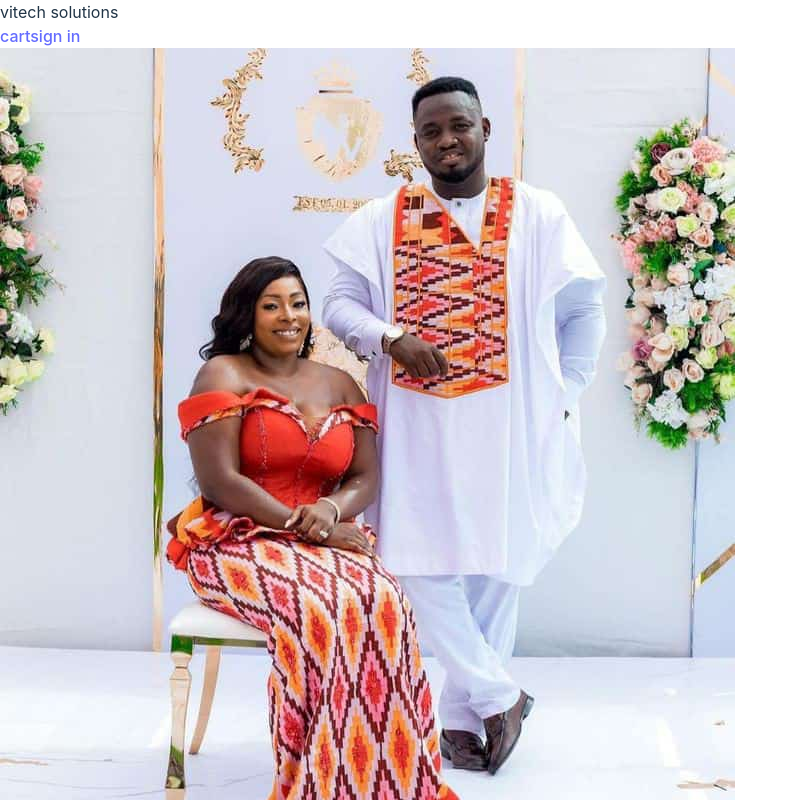
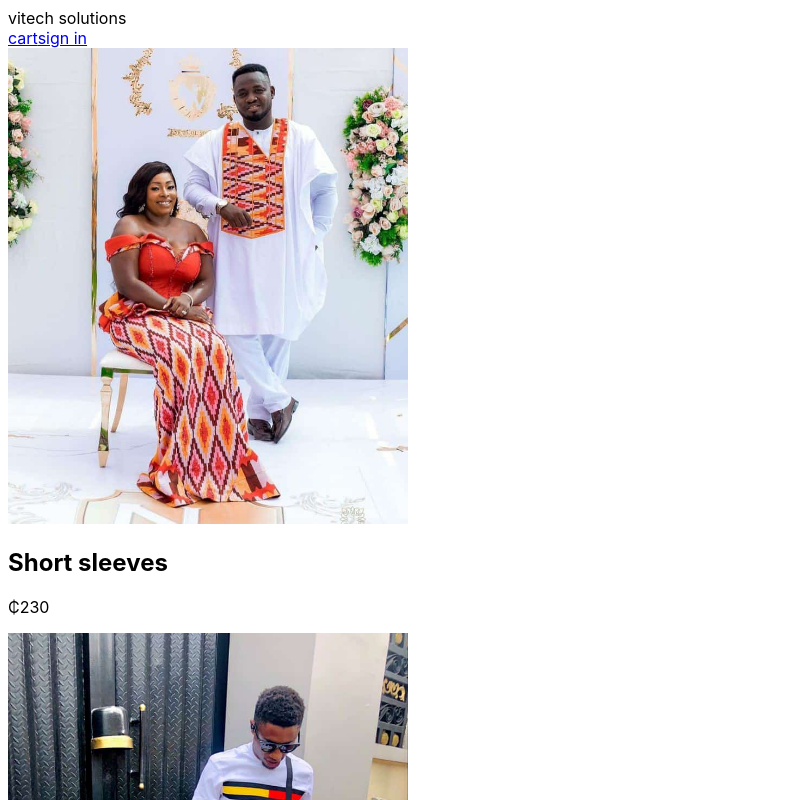
Before and after one commit to owusuvictorjnr/ts-ecomm, a React (Vite) app in the folder frontend/: page / in a window 1280 px wide. Shown: the top 800 px of the page, without its empty margins (0-798 px from the left). Built offline with nearby package versions, Linux system fonts and the light colour scheme.

Commit message:
remove all styled classes  and style product-image

```diff
--- a/frontend/src/index.css
+++ b/frontend/src/index.css
@@ -1,12 +1,5 @@
 :root {
   font-family: Inter, system-ui, Avenir, Helvetica, Arial, sans-serif;
-  line-height: 1.5;
-  font-weight: 400;
-
-  color-scheme: light dark;
-  color: rgba(255, 255, 255, 0.87);
-  background-color: #242424;
-
   font-synthesis: none;
   text-rendering: optimizeLegibility;
   -webkit-font-smoothing: antialiased;
@@ -14,56 +7,7 @@
   -webkit-text-size-adjust: 100%;
 }
 
-a {
-  font-weight: 500;
-  color: #646cff;
-  text-decoration: inherit;
+.product-image {
+  max-width: 400px;
+  width: 100%;
 }
-a:hover {
-  color: #535bf2;
-}
-
-body {
-  margin: 0;
-  display: flex;
-  place-items: center;
-  min-width: 320px;
-  min-height: 100vh;
-}
-
-h1 {
-  font-size: 3.2em;
-  line-height: 1.1;
-}
-
-button {
-  border-radius: 8px;
-  border: 1px solid transparent;
-  padding: 0.6em 1.2em;
-  font-size: 1em;
-  font-weight: 500;
-  font-family: inherit;
-  background-color: #1a1a1a;
-  cursor: pointer;
-  transition: border-color 0.25s;
-}
-button:hover {
-  border-color: #646cff;
-}
-button:focus,
-button:focus-visible {
-  outline: 4px auto -webkit-focus-ring-color;
-}
-
-@media (prefers-color-scheme: light) {
-  :root {
-    color: #213547;
-    background-color: #ffffff;
-  }
-  a:hover {
-    color: #747bff;
-  }
-  button {
-    background-color: #f9f9f9;
-  }
-}
```
